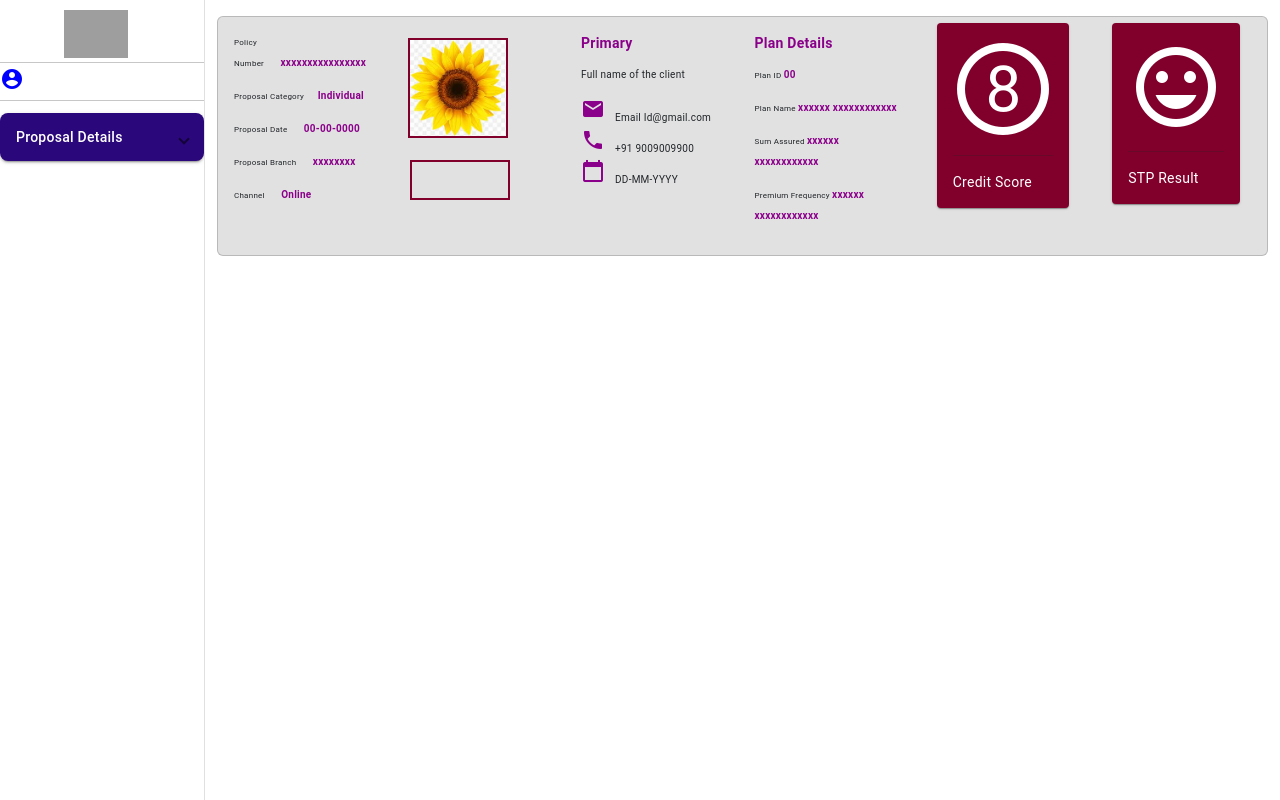
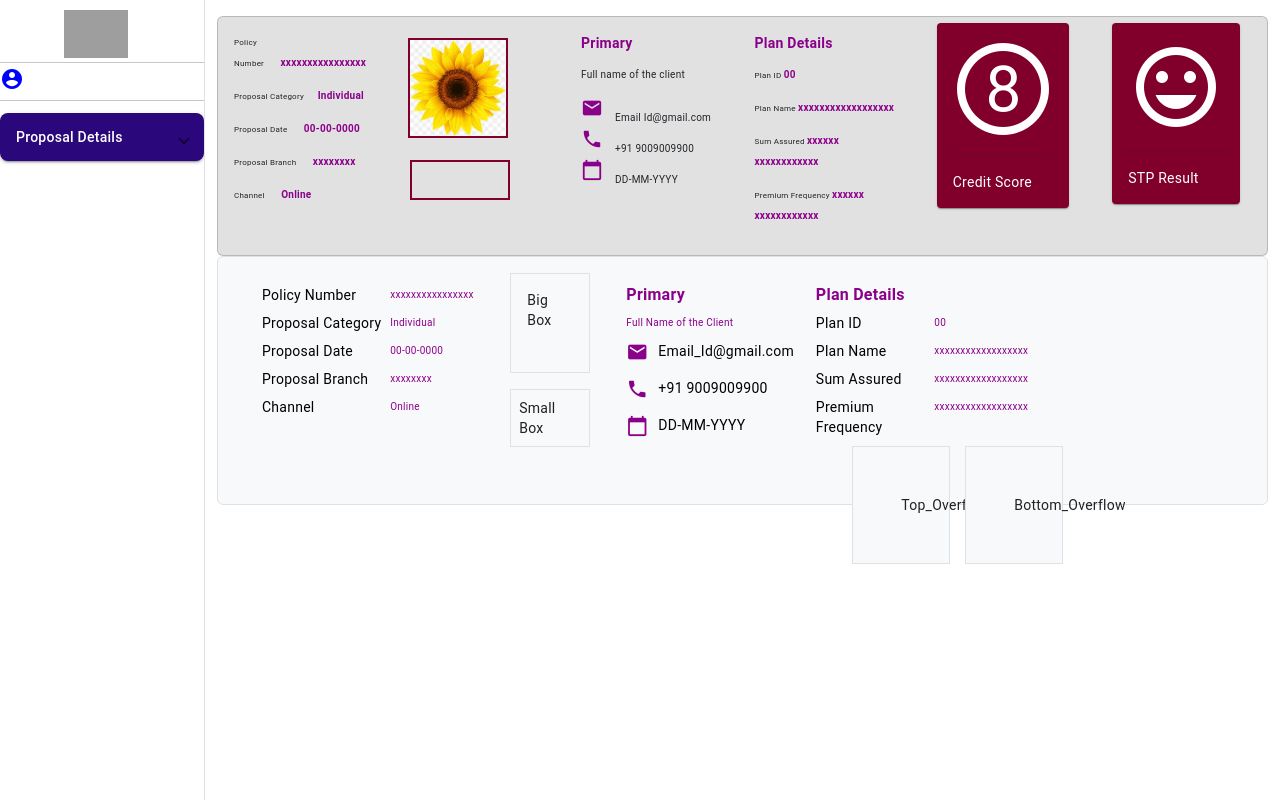
Before and after one commit to amanopyadav/SBI_Prototype, an Angular app: page / in a window 1280 px wide. Built offline with nearby package versions, Linux system fonts and the light colour scheme; grey boxes are pictures that could not be loaded.

Commit message:
Changes in UI. Exactl Replica Added within the design ✅

```diff
--- a/angular.json
+++ b/angular.json
@@ -96,5 +96,8 @@
         }
       }
     }
+  },
+  "cli": {
+    "analytics": false
   }
 }
--- a/package.json
+++ b/package.json
@@ -21,6 +21,7 @@
     "@angular/platform-browser-dynamic": "^16.2.0",
     "@angular/router": "^16.2.0",
     "bootstrap": "^5.3.3",
+    "ng": "^0.0.0",
     "rxjs": "~7.8.0",
     "tslib": "^2.3.0",
     "zone.js": "~0.13.0"
--- a/src/app/client-role/client-role.component.css
+++ b/src/app/client-role/client-role.component.css
@@ -41,6 +41,7 @@
 }
 mat-icon{
     color: darkmagenta;
+    font-size: 22px;
 }
 .purple-text1{
     color: darkmagenta;
@@ -67,3 +68,20 @@ mat-icon{
     margin-top: 120px; /* Adjust margin as needed */
     border-color: rgb(128, 0, 43);
 }
+
+
+/* Modifications */
+.table {
+    background-color: transparent !important;
+    border-bottom: none !important;
+}
+.table td,
+.table th {
+    background-color: transparent !important;
+    border: none !important;
+}
+
+.custom-size {
+    flex: 0 0 10%; /* 10% width for medium screens and above */
+    max-width: 10%;
+}
--- a/src/app/client-role/client-role.component.html
+++ b/src/app/client-role/client-role.component.html
@@ -5,19 +5,25 @@
                 <div class="col-md-2">
                     <div class="content-container-top">
                         <div class="content-item-top">
-                            <p style="font-size: 8px;"><span>Policy Number</span> <strong class="purple-text">&nbsp;&nbsp;&nbsp;&nbsp;&nbsp;&nbsp;xxxxxxxxxxxxxxxx</strong></p>
+                            <p style="font-size: 8px;"><span>Policy Number</span> <strong
+                                    class="purple-text">&nbsp;&nbsp;&nbsp;&nbsp;&nbsp;&nbsp;xxxxxxxxxxxxxxxx</strong>
+                            </p>
                         </div>
                         <div class="content-item-top">
-                            <p style="font-size: 8px;"><span>Proposal Category</span> <strong class="purple-text">&nbsp;&nbsp;&nbsp;&nbsp;&nbsp;Individual</strong></p>
+                            <p style="font-size: 8px;"><span>Proposal Category</span> <strong
+                                    class="purple-text">&nbsp;&nbsp;&nbsp;&nbsp;&nbsp;Individual</strong></p>
                         </div>
                         <div class="content-item-top">
-                            <p style="font-size: 8px;"><span>Proposal Date</span> <strong class="purple-text">&nbsp;&nbsp;&nbsp;&nbsp;&nbsp;&nbsp;00-00-0000</strong></p>
+                            <p style="font-size: 8px;"><span>Proposal Date</span> <strong
+                                    class="purple-text">&nbsp;&nbsp;&nbsp;&nbsp;&nbsp;&nbsp;00-00-0000</strong></p>
                         </div>
                         <div class="content-item-top">
-                            <p style="font-size: 8px;"><span>Proposal Branch</span> <strong class="purple-text">&nbsp;&nbsp;&nbsp;&nbsp;&nbsp;&nbsp;xxxxxxxx</strong></p>
+                            <p style="font-size: 8px;"><span>Proposal Branch</span> <strong
+                                    class="purple-text">&nbsp;&nbsp;&nbsp;&nbsp;&nbsp;&nbsp;xxxxxxxx</strong></p>
                         </div>
                         <div class="content-item-top">
-                            <p style="font-size: 8px;"><span>Channel</span> <strong class="purple-text">&nbsp;&nbsp;&nbsp;&nbsp;&nbsp;&nbsp;Online</strong></p>
+                            <p style="font-size: 8px;"><span>Channel</span> <strong
+                                    class="purple-text">&nbsp;&nbsp;&nbsp;&nbsp;&nbsp;&nbsp;Online</strong></p>
                         </div>
                     </div>
 
@@ -43,9 +49,11 @@
                 <div class="col-md-2 text-container3">
                     <p style="color: darkmagenta;"><strong>Plan Details</strong></p>
                     <p style="font-size: 8px;">Plan ID <span class="purple-text1"><strong>00</strong></span></p>
-                        <p style="font-size: 8px;"> Plan Name <span class="purple-text1"><strong>xxxxxx xxxxxxxxxxxx</strong></span></p>
-                        <p style="font-size: 8px;">Sum Assured <span class="purple-text1"><strong>xxxxxx xxxxxxxxxxxx</strong></span></p>
-                        <p style="font-size: 8px;">Premium Frequency <span class="purple-text1"><strong>xxxxxx xxxxxxxxxxxx</strong></span></p>
+                    <p style="font-size: 8px;"> Plan Name <span class="purple-text1"><strong>xxxxxxxxxxxxxxxxxx</strong></span></p>
+                    <p style="font-size: 8px;">Sum Assured <span class="purple-text1"><strong>xxxxxx
+                                xxxxxxxxxxxx</strong></span></p>
+                    <p style="font-size: 8px;">Premium Frequency <span class="purple-text1"><strong>xxxxxx
+                                xxxxxxxxxxxx</strong></span></p>
                 </div>
                 <div class="col-md-2 d-flex">
                     <mat-card class="small-card">
@@ -76,3 +84,133 @@
 
     </div>
 </div>
+
+<div class="container">
+    <div class="row justify-content-center">
+        <div class="col-md-12">
+            <div class="p-3 mb-2 bg-light border rounded">
+                <div class="row">
+                    <div class="col-md-3 ms-md-3">
+                        <div class="p-2 bg-light" style="background-color: transparent;">
+                            <table class="table table-sm">
+                                <tbody>
+                                    <tr>
+                                        <td class="fs-9">Policy Number</td>
+                                        <td class="fs-9 purple-text">xxxxxxxxxxxxxxxx</td>
+                                    </tr>
+                                    <tr>
+                                        <td class="fs-9">Proposal Category</td>
+                                        <td class="fs-9 purple-text">Individual</td>
+                                    </tr>
+                                    <tr>
+                                        <td class="fs-9">Proposal Date</td>
+                                        <td class="fs-9 purple-text">00-00-0000</td>
+                                    </tr>
+                                    <tr>
+                                        <td class="fs-9">Proposal Branch</td>
+                                        <td class="fs-9 purple-text">xxxxxxxx</td>
+                                    </tr>
+                                    <tr>
+                                        <td class="fs-9">Channel</td>
+                                        <td class="fs-9 purple-text">Online</td>
+                                    </tr>
+                                </tbody>
+                            </table>
+                        </div>
+                    </div>
+                    <div class="custom-size">
+                        <div class="p-3 bg-light border mb-3" style="height: 100px;">
+                            Big Box
+                        </div>
+                        <div class="p-2 bg-light border">
+                            Small Box
+                        </div>
+                    </div>
+                    <div class="col-md-2">
+                        <div class="p-2 bg-light" style="background-color: transparent;">
+                            <table class="table table-sm">
+                                <tbody>
+                                    <tr>
+                                        <td class="fs-6 purple-text" colspan="2" style="font-weight: bolder;">Primary</td>
+                                    </tr>
+                                    <tr>
+                                        <td class="fs-7 purple-text" colspan="2">Full Name of the Client</td>
+                                    </tr>
+                                    <tr>
+                                        <td style="width: 5%;"><mat-icon>email</mat-icon></td>
+                                        <td class="fs-9">Email_Id@gmail.com</td>
+                                    </tr>
+                                    <tr>
+                                        <td style="width: 5%;"><mat-icon>phone</mat-icon></td>
+                                        <td class="fs-9">+91 9009009900</td>
+                                    </tr>
+                                    <tr>
+                                        <td style="width: 5%;"><mat-icon>calendar_today</mat-icon></td>
+                                        <td class="fs-9">DD-MM-YYYY</td>
+                                    </tr>
+                                </tbody>
+                            </table>
+                        </div>
+                    </div>
+                    <div class="col-md-3 ms-md-3">
+                        <div class="p-2 bg-light" style="background-color: transparent;">
+                            <table class="table table-sm">
+                                <tbody>
+                                    <tr>
+                                        <td class="fs-6 purple-text" colspan="2" style="font-weight: bolder;">Plan Details</td>
+                                    </tr>
+                                    <tr>
+                                        <td class="fs-9">Plan ID</td>
+                                        <td class="fs-9 purple-text">00</td>
+                                    </tr>
+                                    <tr>
+                                        <td class="fs-9">Plan Name</td>
+                                        <td class="fs-9 purple-text">xxxxxxxxxxxxxxxxxx</td>
+                                    </tr>
+                                    <tr>
+                                        <td class="fs-9">Sum Assured</td>
+                                        <td class="fs-9 purple-text">xxxxxxxxxxxxxxxxxx</td>
+                                    </tr>
+                                    <tr>
+                                        <td class="fs-9">Premium Frequency</td>
+                                        <td class="fs-9 purple-text">xxxxxxxxxxxxxxxxxx</td>
+                                    </tr>
+                                </tbody>
+                            </table>
+                        </div>
+                    </div>
+                    <div class="col-md-3 ms-md-3 position-relative" style="overflow: visible;">
+                        <div class="p-2 bg-light" style="background-color: transparent;">
+
+                        </div>
+                    </div>
+                </div>
+            </div>
+        </div>
+    </div>
+</div>
+
+<!-- <div class="container">
+    <div class="row justify-content-center">
+        <div class="col-md-12">
+            <div class="p-3 mb-2 bg-light border rounded">
+
+            </div>
+        </div>
+    </div>
+</div> -->
+
+<div class="container position-relative">
+    <div class="row position-absolute top-0 end-0 translate-middle-y">
+        <div class="col-md-3">
+            <div class="p-5 bg-light border mb-3 me-2">
+                Top_Overflow
+            </div>
+        </div>
+        <div class="col-md-3">
+            <div class="p-5 bg-light border">
+                Bottom_Overflow
+            </div>
+        </div>
+    </div>
+</div>
```
Also changed, not shown: 1 other file (tests, documents, lock files or other folders). Lines whose indentation alone changed are shown as unchanged.
